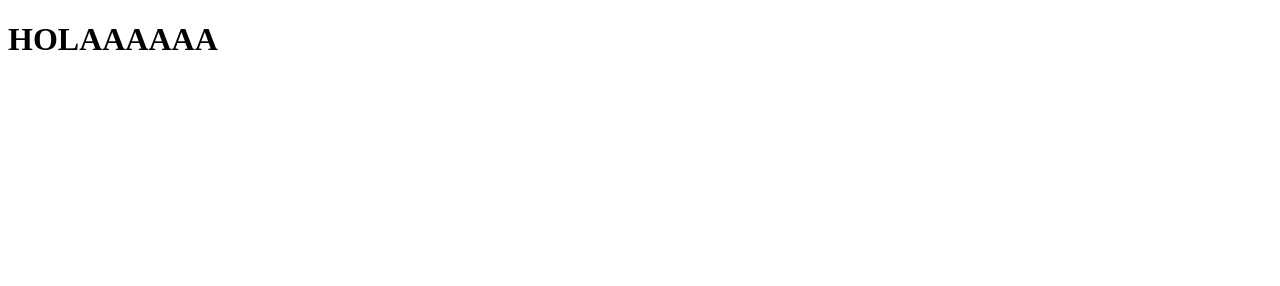
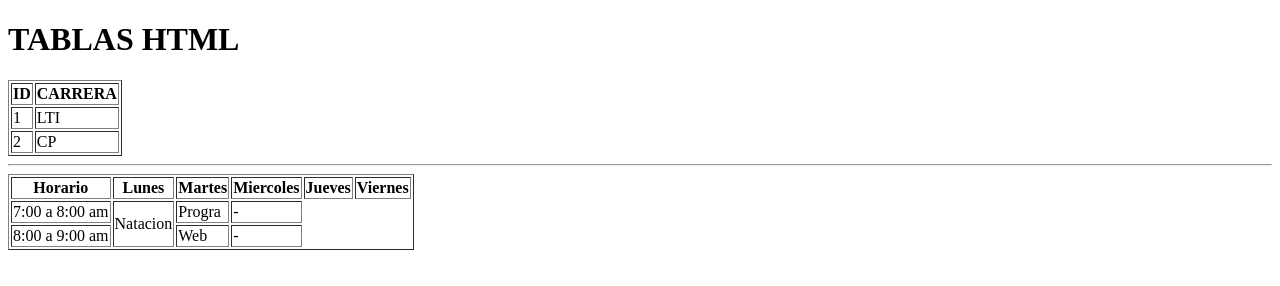
Before and after one commit to itsjonnhy35/Practica_30-08, a plain HTML site: page index.html in a window 1280 px wide. Drawn offline with Linux system fonts and the light colour scheme.

Commit message:
third commit

```diff
--- a/index.html
+++ b/index.html
@@ -8,6 +8,57 @@
 
 
 <body>
-    <h1>HOLAAAAAA</h1>
+    <h1>TABLAS HTML</h1>
+    <!-- TABLAS Simples -->
+
+    <table border="1">
+        <tr>
+            <th>ID</th>
+            <th>CARRERA</th>
+        </tr>
+
+        <tr>
+            <td>1</td>
+            <td>LTI</td>
+        </tr>
+
+        <tr>
+            <td>2</td>
+            <td>CP</td>
+        </tr>
+
+    </table>
+
+
+    <hr>
+
+    <!-- Tabla con Celdas combinadas (Juntar 2 celdas) -->
+
+
+        <table border="1">
+            <tr>
+                <th>Horario</th>
+                <th>Lunes</th>
+                <th>Martes</th>
+                <th>Miercoles</th>
+                <th>Jueves</th>
+                <th>Viernes</th>
+            </tr>
+            <tr>
+                <td>7:00 a 8:00 am</td>
+                <td rowspan="2">Natacion</td>
+                <td>Progra</td>
+                <td coldspan="3">-</td>
+            </tr>
+            <tr>
+                <td>8:00 a 9:00 am</td>
+                <td>Web</td>
+                <td coldspan="3">-</td>
+
+            </tr>
+        </table>
+
+
+
 </body>
 </html>
```
